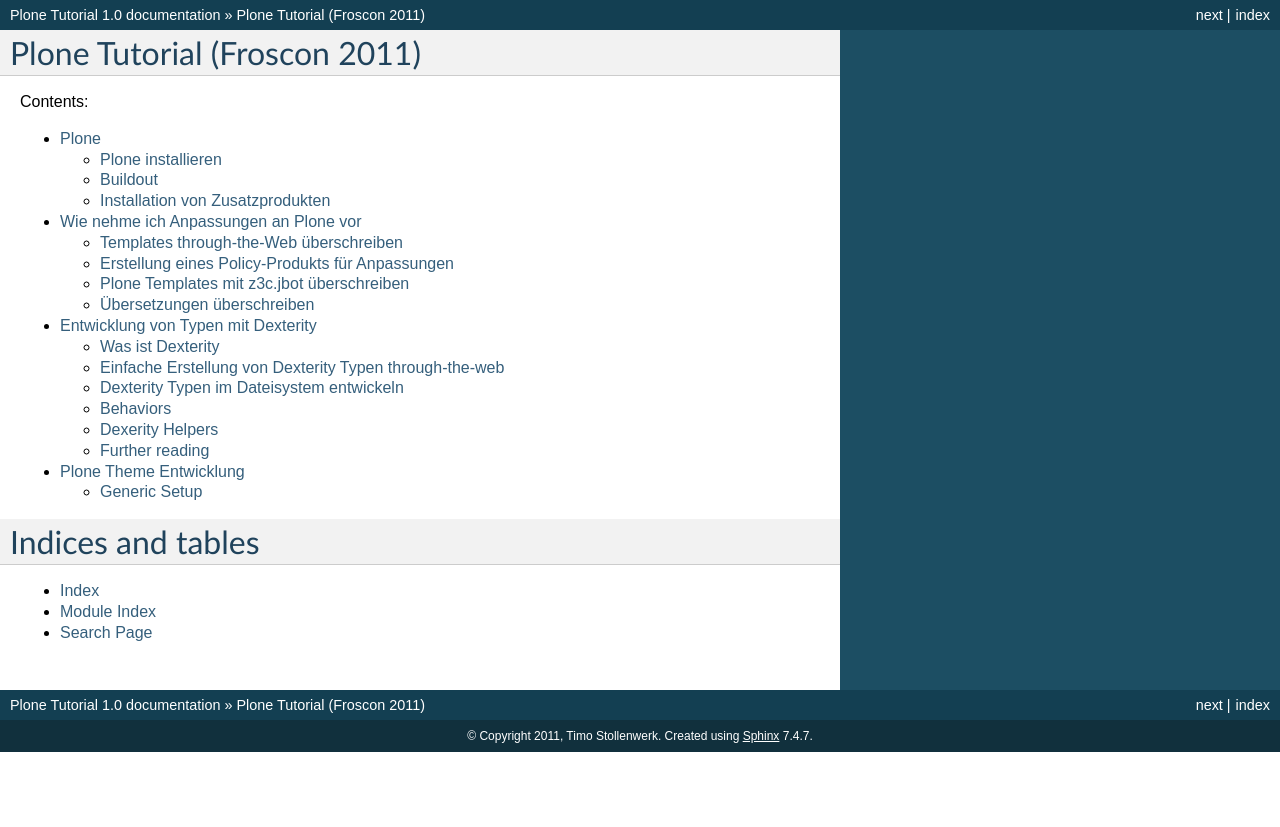
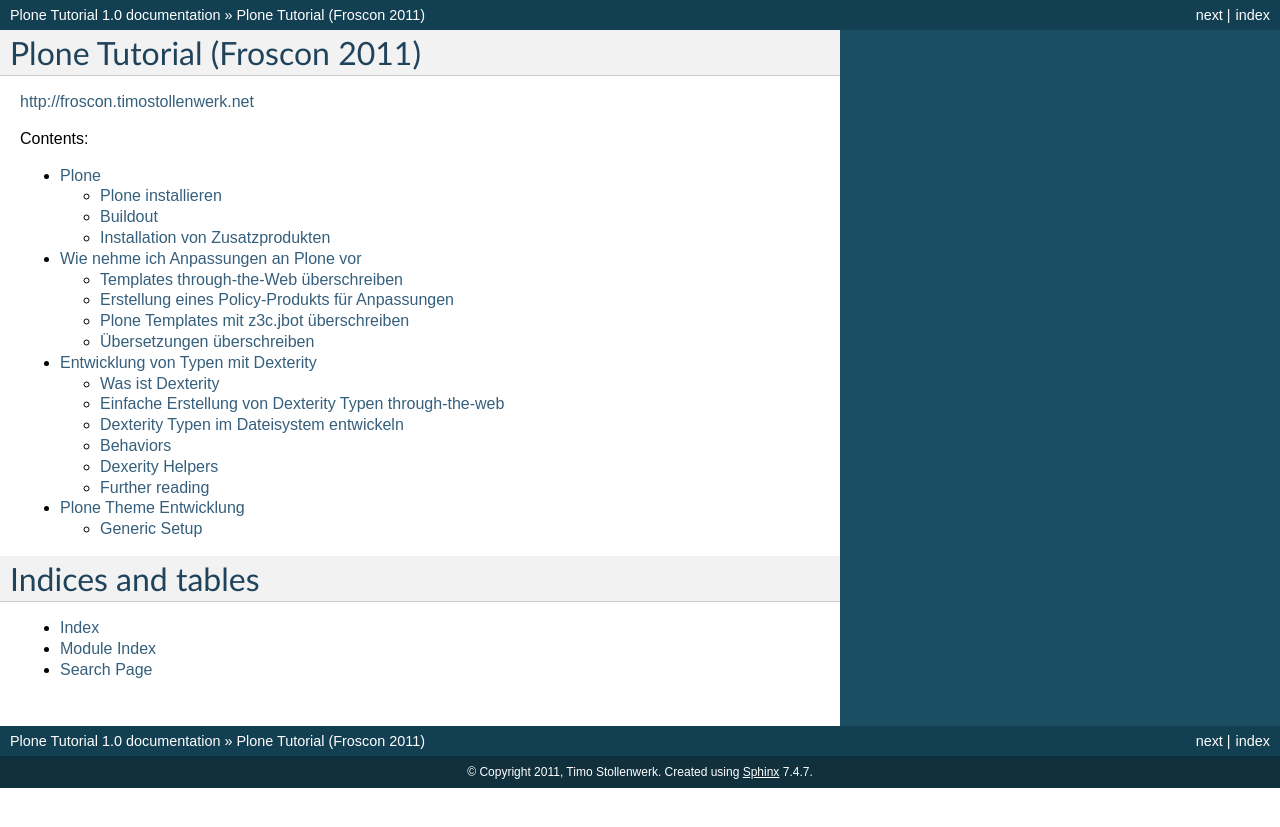
Before and after one commit to tisto/Plone-Tutorial-Froscon, a Sphinx documentation site: the page built from docs/source/index.txt, in a window 1280 px wide. Shown: the top 827 px of the page. Built offline with Sphinx 7.4.7, drawn with Linux system fonts in a browser that asks for light colours; some of the changed lines change nothing that is shown.

Commit message:
url added.

```diff
--- a/docs/source/conf.py
+++ b/docs/source/conf.py
@@ -167,7 +167,7 @@
 # -- Options for LaTeX output --------------------------------------------------
 
 # The paper size ('letter' or 'a4').
-#latex_paper_size = 'letter'
+latex_paper_size = 'a4-landscape'
 
 # The font size ('10pt', '11pt' or '12pt').
 #latex_font_size = '10pt'
--- a/docs/source/index.txt
+++ b/docs/source/index.txt
@@ -5,6 +5,8 @@
 
 Plone Tutorial (Froscon 2011)
 =============================
+
+http://froscon.timostollenwerk.net
 
 Contents:
 
```
